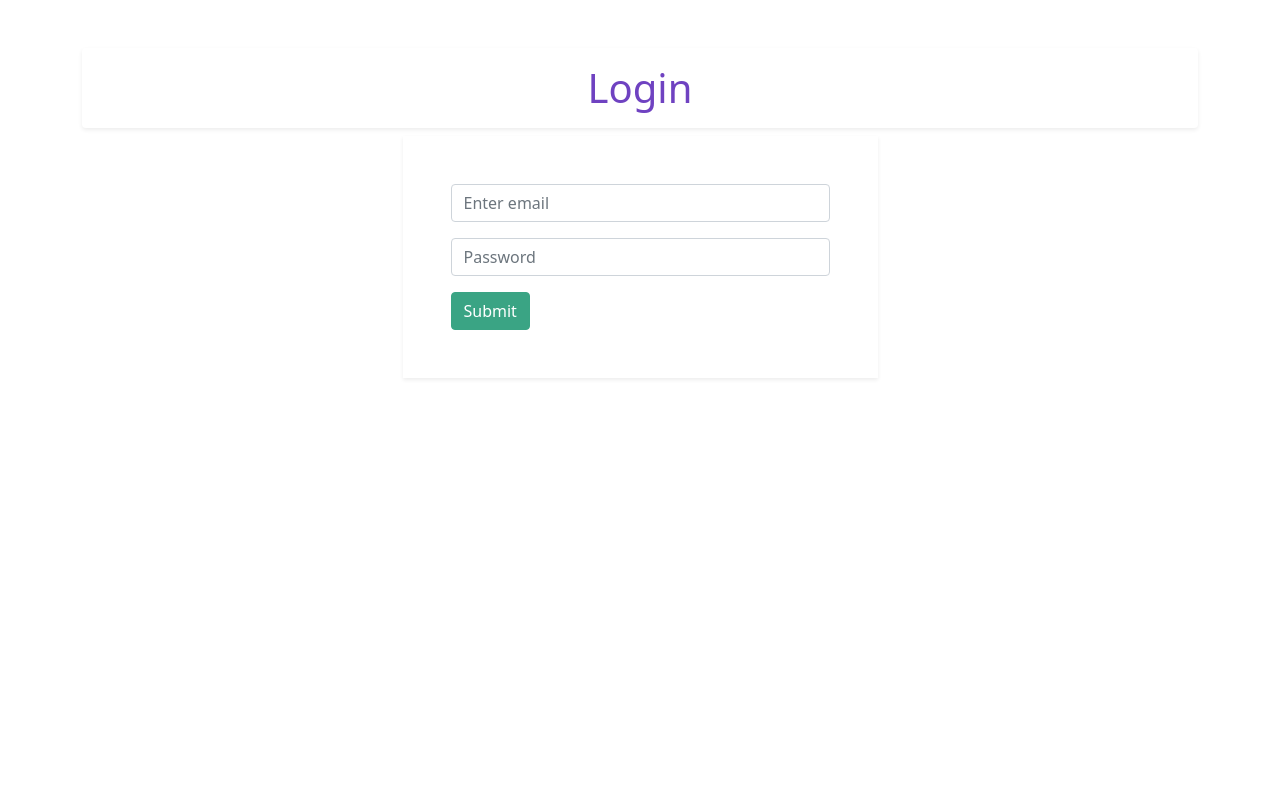
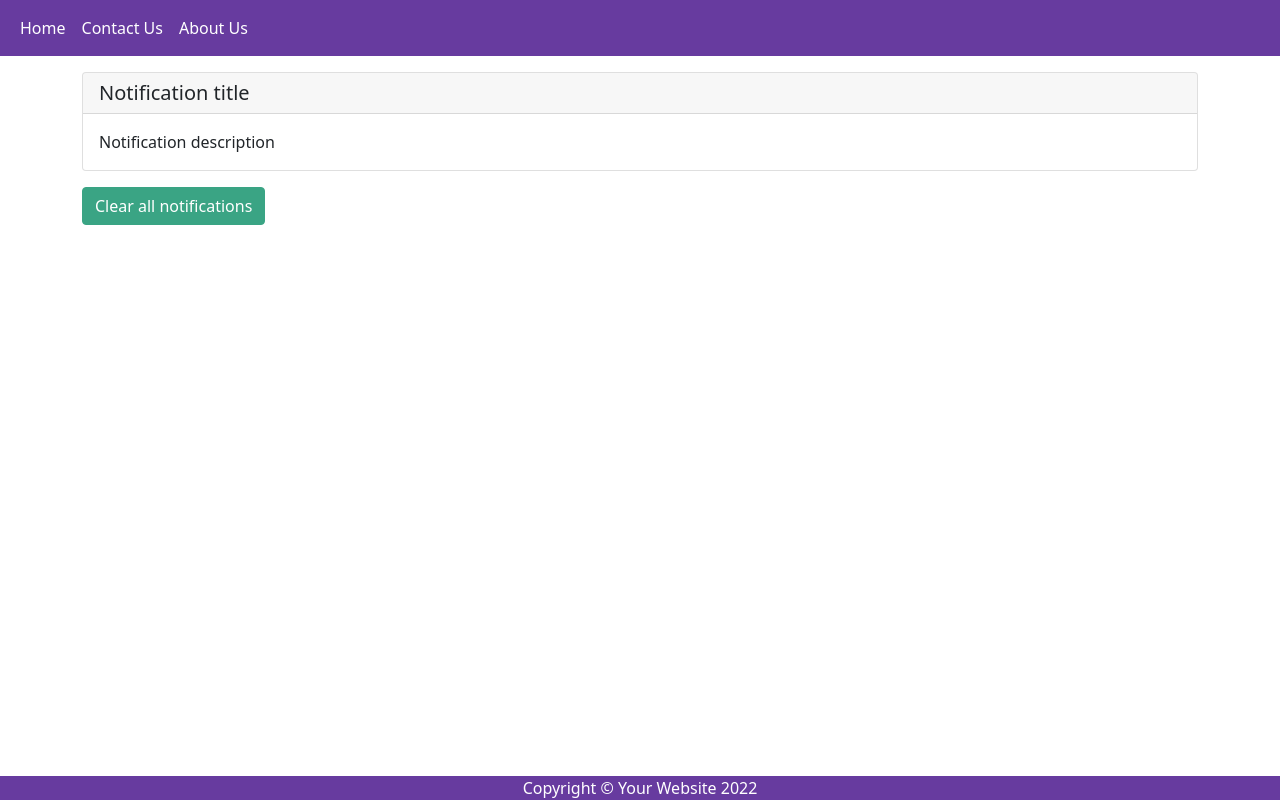
Before and after one commit to mariaayoub58/communityoddjobs-frontend-bs, a React (Create React App) app: page /Notifications in a window 1280 px wide. Before the commit this address led to /. Built offline with nearby package versions, Linux system fonts and the light colour scheme.

Commit message:
Added Notification page

```diff
--- a/src/App.js
+++ b/src/App.js
@@ -4,6 +4,7 @@ import { BrowserRouter, Route, Switch, Redirect } from "react-router-dom";
 import Login from "./pages/Login";
 import Search from "./pages/Search";
 import CreateUser from "./pages/CreateUser";
+import Notifications from "./pages/Notifications";
 
 function App() {
   return (
@@ -13,6 +14,7 @@ function App() {
           <Route exact path="/" component={Login} />
           <Route path="/Search" component={Search} />
           <Route path="/CreateUser" component={CreateUser} />
+          <Route path="/Notifications" component={Notifications} />
           <Route path="*" render={() => <Redirect to="/" />} />
         </Switch>
       </div>
--- /dev/null
+++ b/src/components/NotificationCard.js
@@ -0,0 +1,19 @@
+import React from "react";
+import {
+    Card
+} from "react-bootstrap";
+
+// props: title description
+
+export default function NotificationCard(props) {
+    return (
+        <Card className="my-3">
+            <Card.Header as="h5">{props.title}</Card.Header>
+            <Card.Body>
+                <Card.Text>
+                    {props.description}
+                </Card.Text>
+            </Card.Body>
+        </Card>
+    )
+}
--- /dev/null
+++ b/src/pages/Notifications.js
@@ -0,0 +1,32 @@
+import { render } from "@testing-library/react";
+import React from "react";
+import {
+    Container,
+    Button,
+} from "react-bootstrap";
+import Footer from "../components/Footer";
+import Header from "../components/Header";
+import NotificationCard from "../components/NotificationCard";
+
+export default function Notifications() {
+
+    var renderNothing = () => {
+        return (
+            <div className="d-flex">
+                <div className="mx-auto m-3">Nothing to see</div>
+            </div>
+        )
+    }
+
+    return (
+        <>
+            <Header />
+            <Container>
+                <NotificationCard title='Notification title' description='Notification description' />
+                <Button>Clear all notifications</Button>
+                {/* {renderNothing()} */}
+            </Container>
+            <Footer />
+        </>
+    )
+}
```
